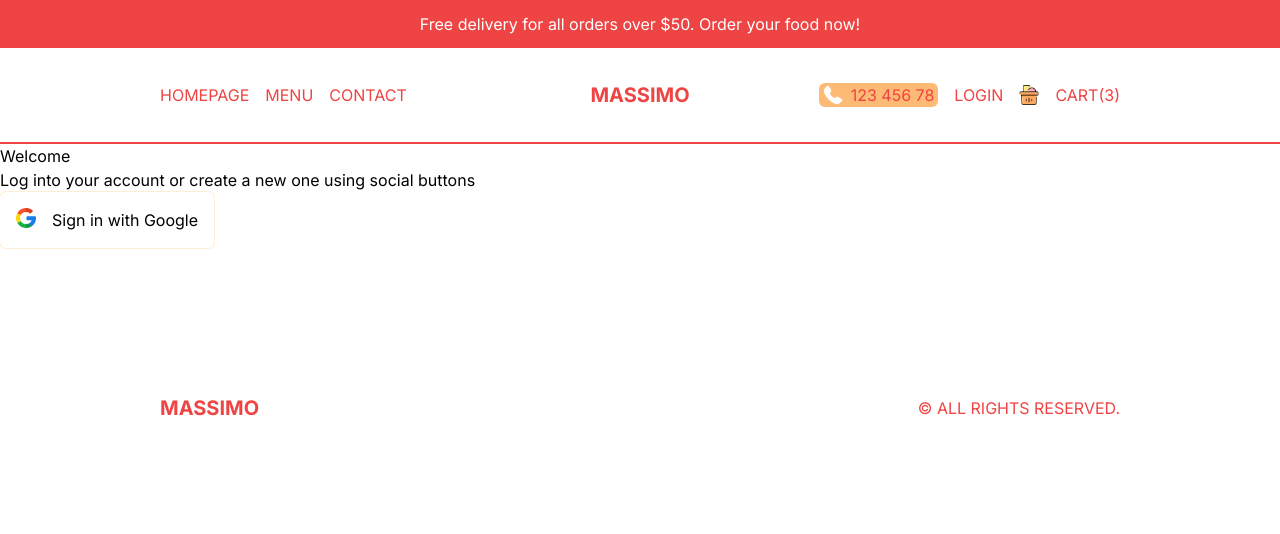
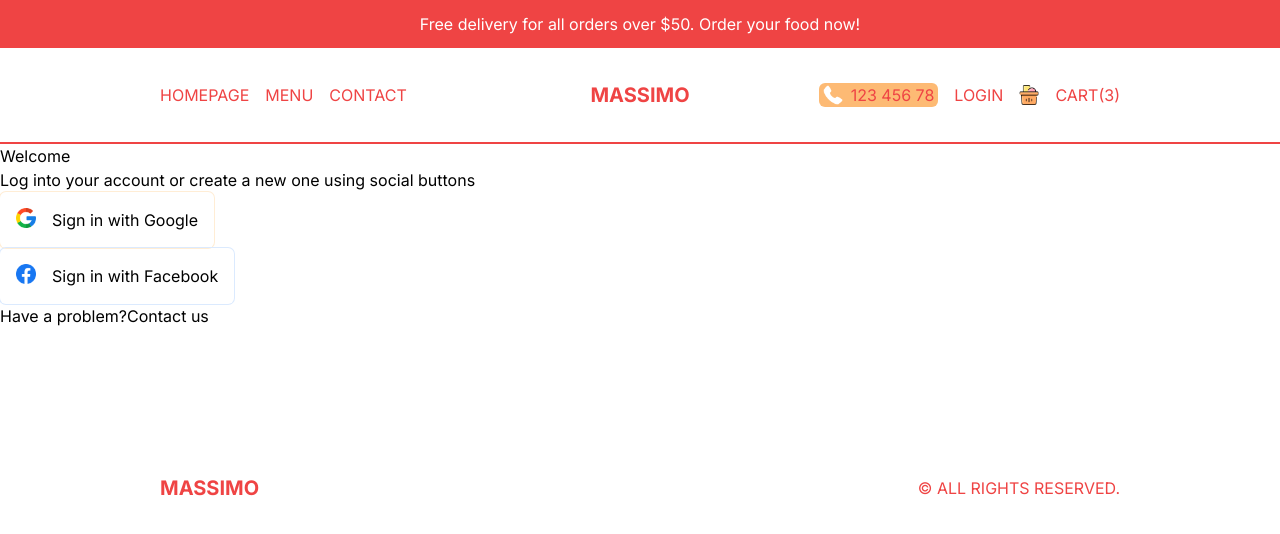
Before and after one commit to walass1980/FoodOrdering-fronend, a Next.js app: page /login in a window 1280 px wide. Shown: the top 534 px of the page. Built offline with nearby package versions, Linux system fonts and the light colour scheme.

Commit message:
liginpage modified

```diff
--- a/src/app/login/page.tsx
+++ b/src/app/login/page.tsx
@@ -1,4 +1,5 @@
 import Image from 'next/image'
+import Link from 'next/link'
 import React from 'react'
 
 const LoginPage = () => {
@@ -15,9 +16,14 @@
           <h1 className=''>Welcome</h1>
           <p className=''>Log into your account or create a new one using social buttons</p>
           <button className='flex gap-4 p-4 ring-1 ring-orange-100 rounded-md'>
-            <Image src="/google.png" alt='' width={20} height={20} className='object-contain'/>
+            <Image src="/google.png" alt='' width={20} height={20} className="object-contain"/>
             <span>Sign in with Google</span>
           </button>
+          <button className='flex gap-4 p-4 ring-1 ring-blue-100 rounded-md'>
+            <Image src="/facebook.png" alt='' width={20} height={20} className="object-contain"/>
+            <span>Sign in with Facebook</span>
+          </button>
+          <p>Have a problem?<Link href="/">Contact us</Link></p>
         </div>
       </div>
 
```
